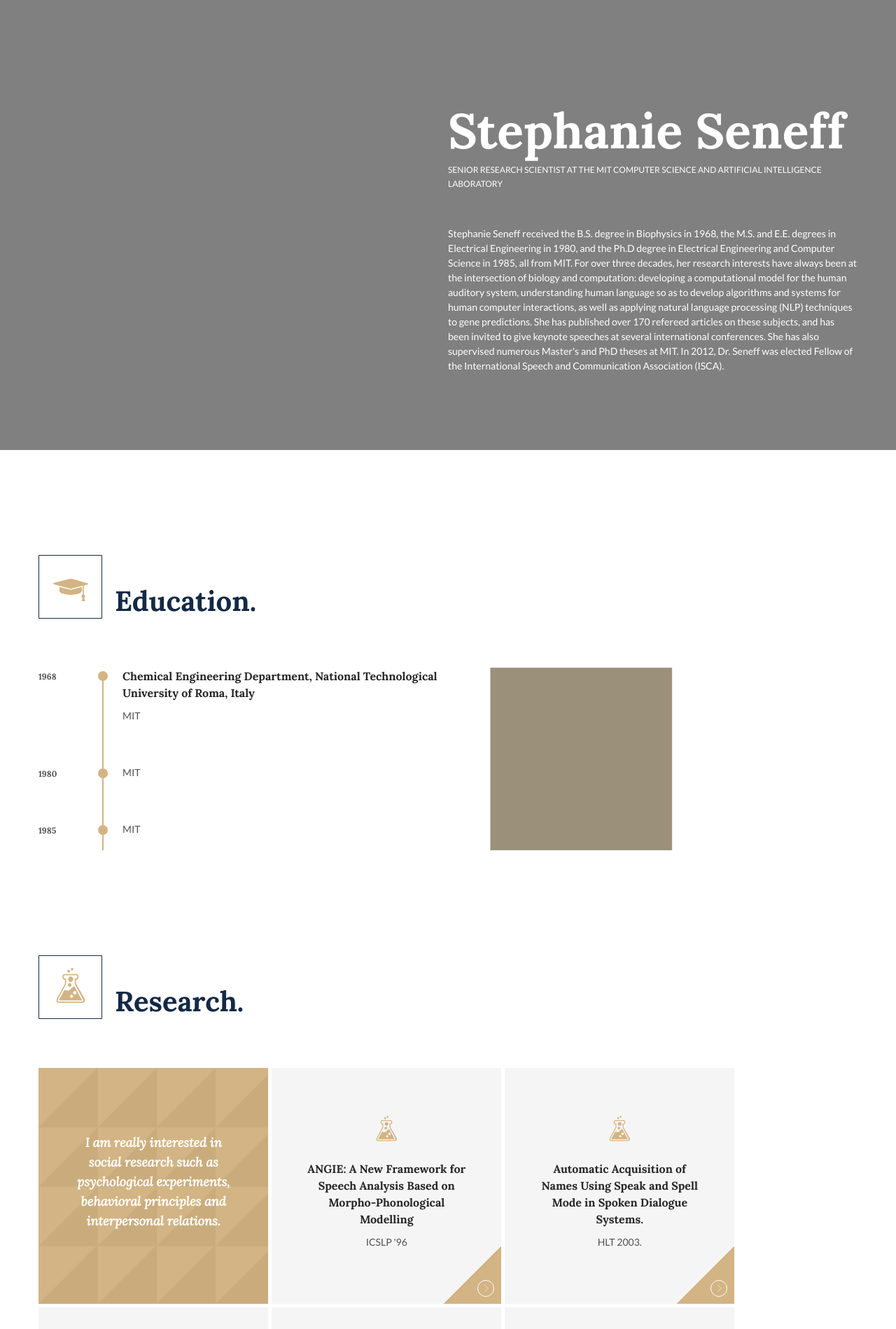
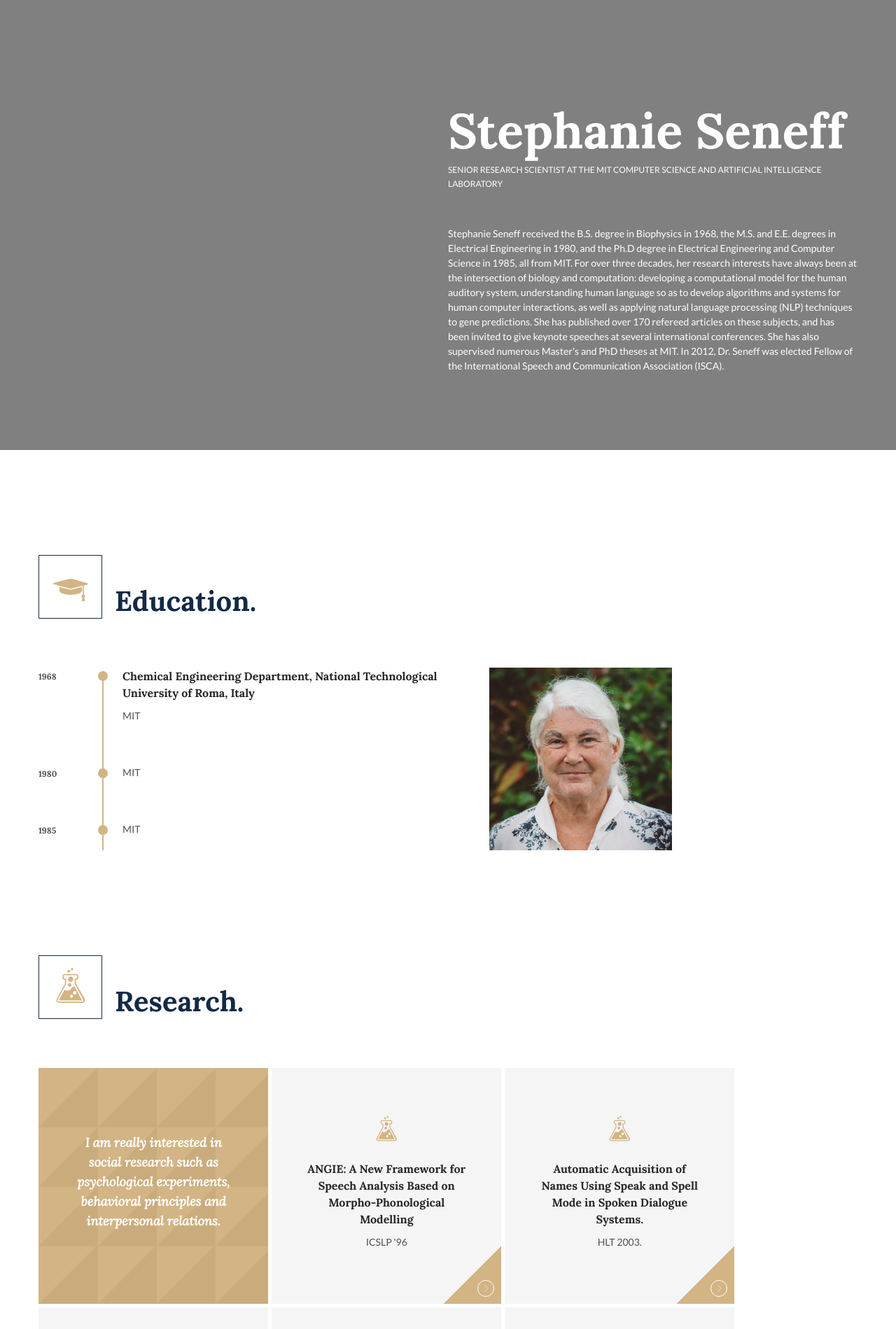
Before and after one commit to seneffwebdev/seneff, a Jekyll site: the page built from index.markdown, in a window 1280 px wide. Shown: the top 1899 px of the page at 70% size. Built offline with Jekyll 4.4.1, drawn with Linux system fonts in a browser that asks for light colours; some web fonts are replaced.

Commit message:
Update Pages “home”

```diff
--- a/_data/home.yml
+++ b/_data/home.yml
@@ -25,12 +25,11 @@
   Rm G-438 MIT Stata Center\
   32 Vassar Street\
   Cambridge, MA 02139 USA
-educationPicture: /img/uploads/default.png
+educationPicture: /img/uploads/stephanie_seneff_outdoors.jpg
 featuredArticle: "Connecting the Dots: Glyphosate and COVID-19"
 featuredArticleSubtitle: Is there a connection between glyphosate and COVID-19?
-featuredArticleDescription:
-  "Are glyphosate and COVID-19 connected? Glyphosate, one of the most
-  toxic chemicals in the world, may be the key to why some people get severely
-  ill from COVID-19."
+featuredArticleDescription: Are glyphosate and COVID-19 connected? Glyphosate,
+  one of the most toxic chemicals in the world, may be the key to why some
+  people get severely ill from COVID-19.
 featuredArticleLink: https://jennifermargulis.net/glyphosate-and-covid-19-connection/
 featuredArticleImage: /img/uploads/arya-pratama-hqikgrlnv2k-unsplash.jpg
```
